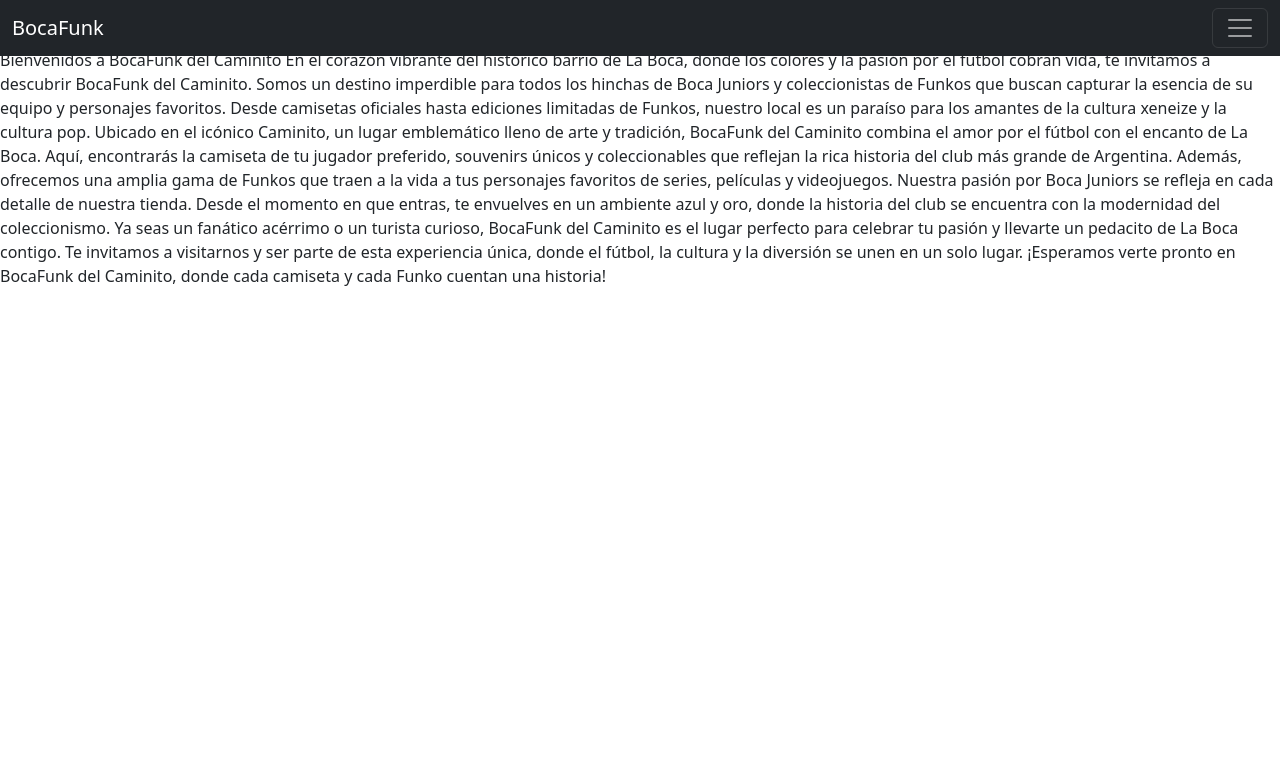
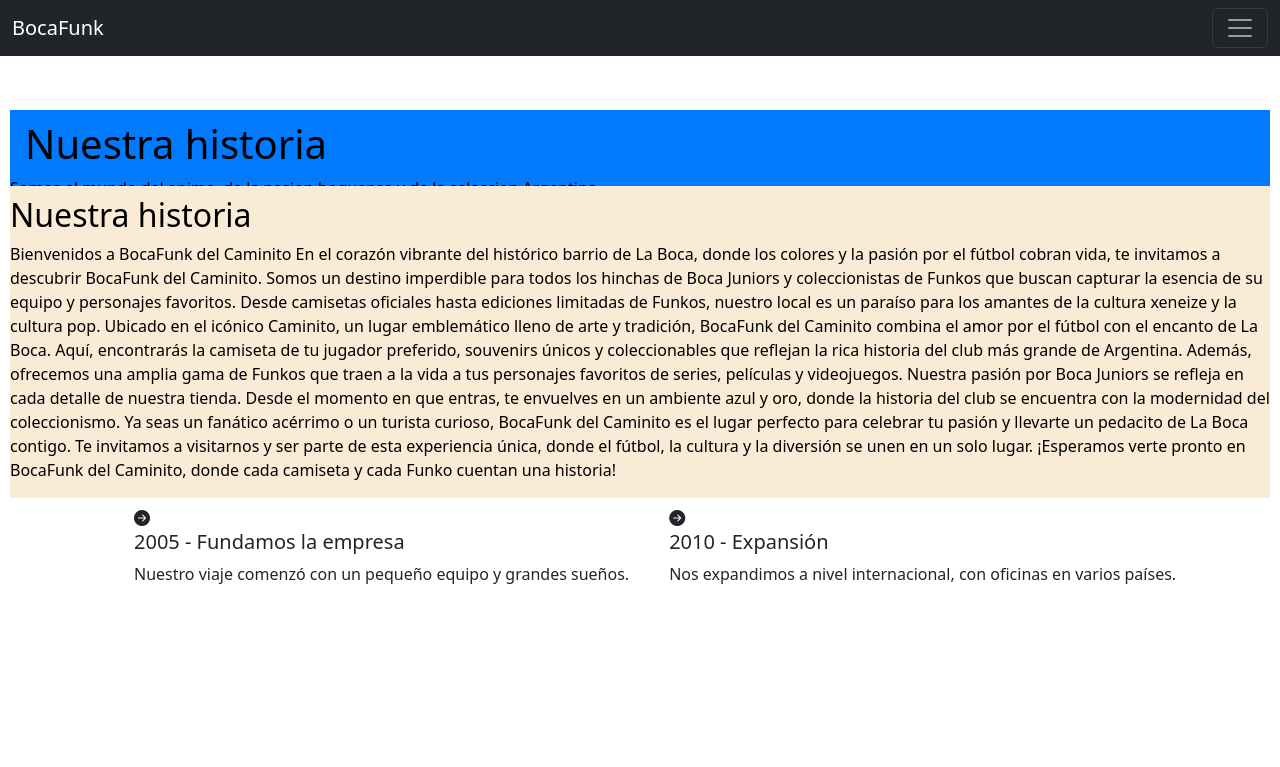
Before and after one commit to lucasabad99/PreEntregaCoder, a website: page pages/nuestraHistoria.html in a window 1280 px wide. Shown: the top 767 px of the page. Drawn offline with nearby package versions, Linux system fonts and the light colour scheme.

Commit message:
Agrego contenido a Contactos y Nuestra historia

```diff
--- a/pages/nuestraHistoria.html
+++ b/pages/nuestraHistoria.html
@@ -5,6 +5,7 @@
         <meta name="viewport" content="width=device-width, initial-scale=1.0">
         <title>Nuestra historia</title>
         <link rel="shortcut icon" href="./assets/000_334P84K-1024x683.jpg" type="image/x-icon">
+        <link rel="stylesheet" href="https://cdn.jsdelivr.net/npm/bootstrap-icons/font/bootstrap-icons.css">
         <link rel="stylesheet" href="https://cdnjs.cloudflare.com/ajax/libs/font-awesome/6.0.0-beta3/css/all.min.css">
         <link rel="stylesheet" href="../bootstrap/css/bootstrap.min.css">
         <link rel="stylesheet" href="../css/styles.css">
@@ -57,8 +58,15 @@
           </nav>
     </header>
 
-    <main class="main-historia">
-            <p class="p-centrado mt-5">
+    <main>
+       <div class="div-texto1">
+            <h1>Nuestra historia</h1>
+            <p>Somos el mundo del anime, de la pasion boquense y de la seleccion Argentina</p>
+          </div>
+
+            <div class="div-texto2">
+              <h2 > Nuestra historia</h2>
+            <p>
                 Bienvenidos a BocaFunk del Caminito
                 En el corazón vibrante del histórico barrio de La Boca, donde los colores y la pasión por el fútbol cobran vida, te invitamos a descubrir BocaFunk del Caminito. Somos un destino imperdible para todos los hinchas de Boca Juniors y coleccionistas de Funkos que buscan capturar la esencia de su equipo y personajes favoritos. Desde camisetas oficiales hasta ediciones limitadas de Funkos, nuestro local es un paraíso para los amantes de la cultura xeneize y la cultura pop.
 
@@ -68,6 +76,40 @@
 
                 Te invitamos a visitarnos y ser parte de esta experiencia única, donde el fútbol, la cultura y la diversión se unen en un solo lugar. ¡Esperamos verte pronto en BocaFunk del Caminito, donde cada camiseta y cada Funko cuentan una historia!
             </p>
+          </div>
+
+          <section class="timeline py-5">
+            <div class="container">
+              <div class="row">
+                <div class="col-lg-12">
+                  <ul class="timeline-list">
+                    <li class="timeline-item">
+                      <div class="timeline-icon">
+                        <i class="bi bi-arrow-right-circle-fill"></i> <!-- Flecha derecha -->
+                      </div>
+                      <div class="timeline-content">
+                        <h5>2005 - Fundamos la empresa</h5>
+                        <p>Nuestro viaje comenzó con un pequeño equipo y grandes sueños.</p>
+                      </div>
+                    </li>
+                    <li class="timeline-item">
+                      <div class="timeline-icon">
+                        <i class="bi bi-arrow-right-circle-fill"></i>
+                      </div>
+                      <div class="timeline-content">
+                        <h5>2010 - Expansión</h5>
+                        <p>Nos expandimos a nivel internacional, con oficinas en varios países.</p>
+                      </div>
+                    </li>
+                    <!-- Agrega más eventos aquí -->
+                  </ul>
+                </div>
+              </div>
+            </div>
+          </section>
+
+          <link rel="stylesheet" href="https://cdn.jsdelivr.net/npm/bootstrap-icons/font/bootstrap-icons.css">
+
     </main>
 
     <footer class="footer-global">
--- a/scss/styles.scss
+++ b/scss/styles.scss
@@ -273,3 +273,59 @@
     padding: 10px;
   }
 }
+
+//Nuestra historia
+
+.div-texto1{
+  background-color: #007bff;
+  color: black;
+  padding-top: 10px;
+  margin: 10px;
+  display: flex;
+  justify-content:center;
+  flex-direction: column;
+  background-color: #007bff;
+  position: relative;
+   top: 100px;
+}
+
+.div-texto2{
+position: relative;
+padding-top: 10px;
+margin: 10px;
+background-color: antiquewhite;
+display: flex;
+justify-content: center;
+flex-direction: column;
+color: black;
+top: 50px;
+}
+
+
+ // CONTACTOS
+
+ .contactosMain {
+
+display: flex;
+justify-content: center;
+flex-direction: row;
+align-items: center;
+margin: 20px;
+gap: 20px;
+
+
+ }
+
+ .jefes{
+
+display: flex;
+justify-content: flex-start;
+flex-direction: column;
+margin: 50px;
+padding: 10px;
+gap: 10px;
+background-color: #007bff;
+width: 24%;
+color: antiquewhite;
+border-radius: 10px;
+ }
```
Also changed, not shown: pages/contacto.html (+23 -5 lines), css/styles.css, 1 other file.
